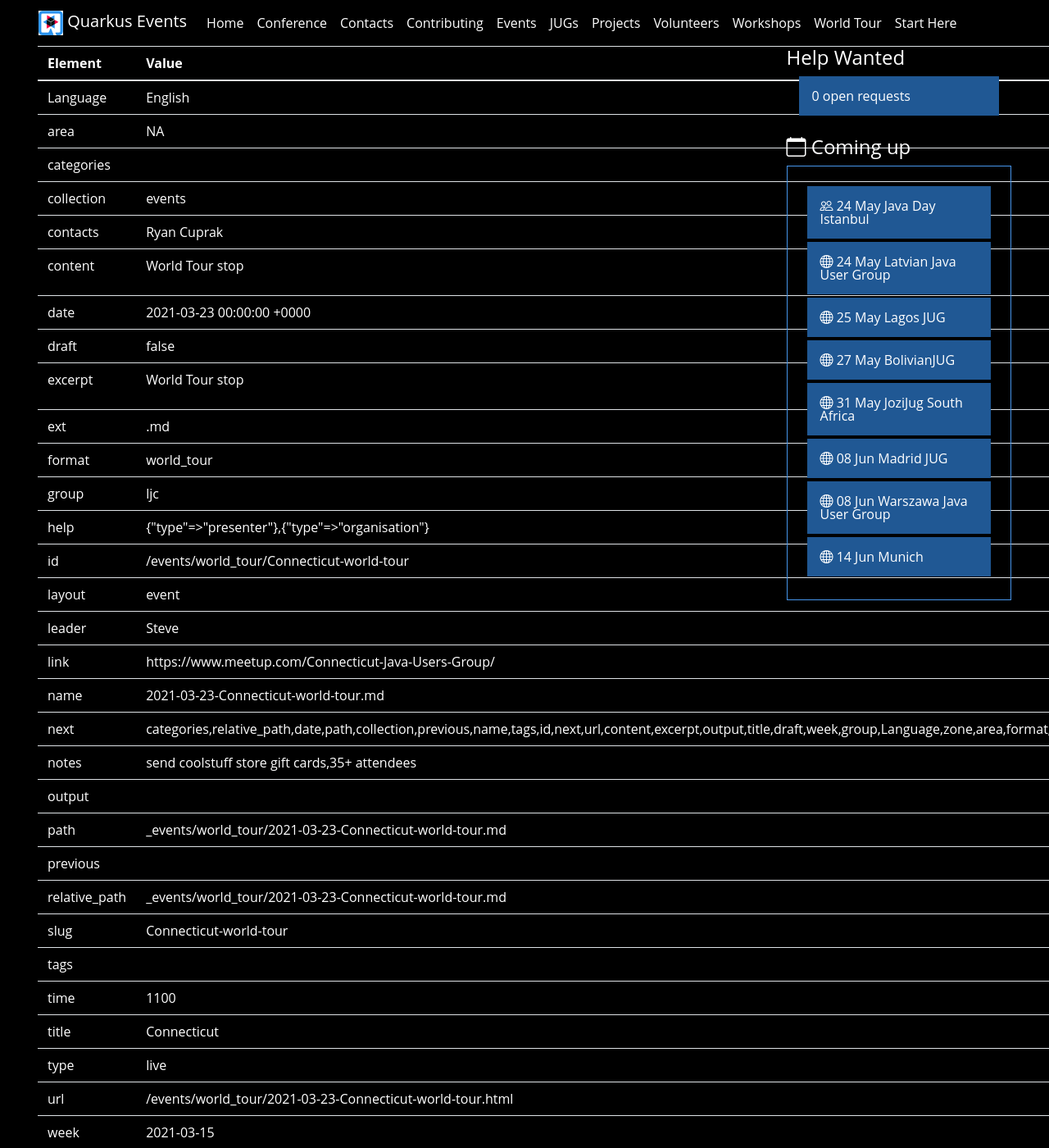
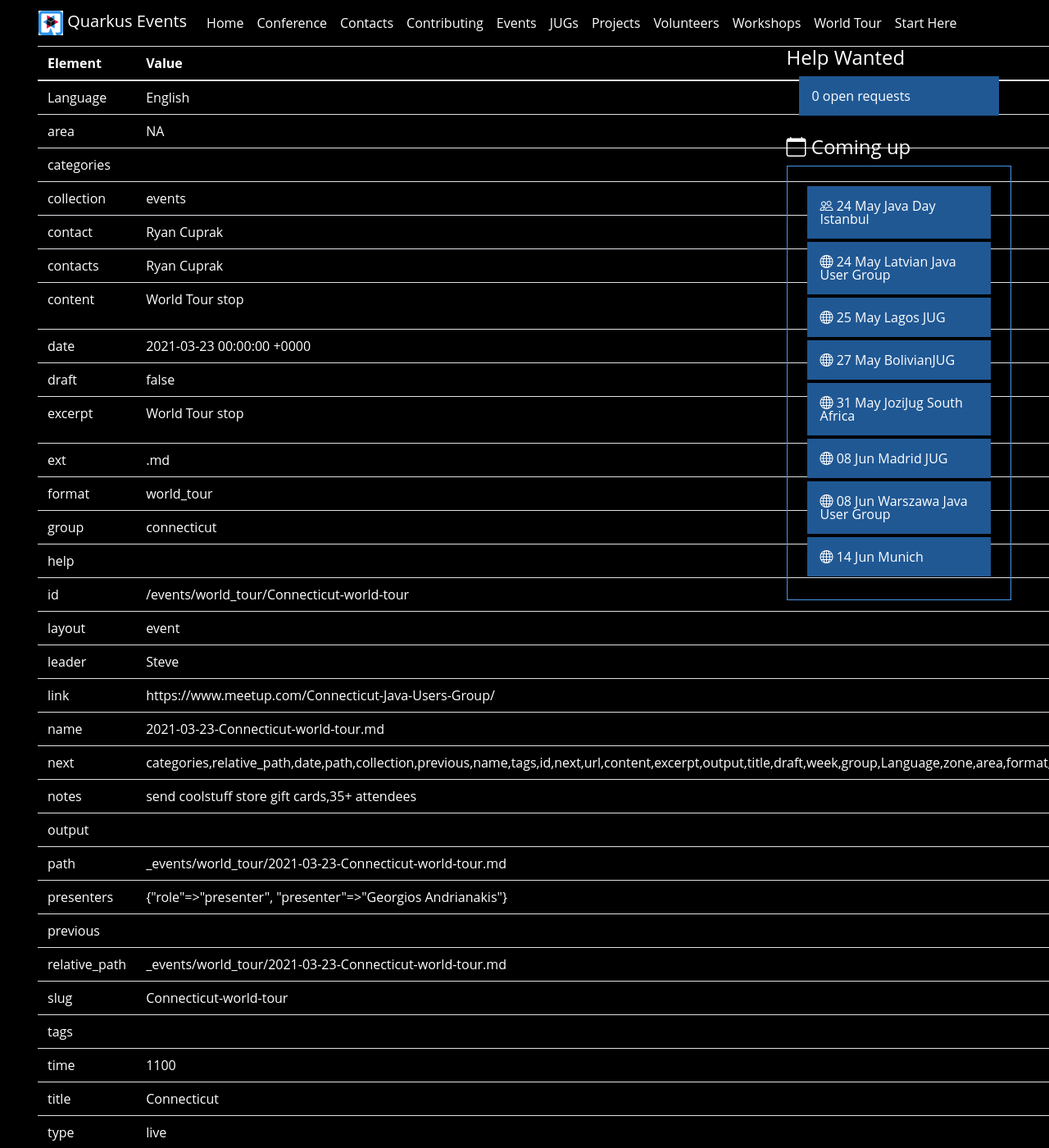
Before and after one commit to spoole167/quarkus-events.github.io, a Jekyll site: the page built from _events/world_tour/2021-03-23-Connecticut-world-tour.md, in a window 1280 px wide and 1400 px high. Shown: the whole window at 82% size. Built offline with Jekyll 4.4.1, drawn with Linux system fonts in a browser that asks for light colours.

Commit message:
Update Tour “2021-03-23-Connecticut-world-tour”

```diff
--- a/_events/world_tour/2021-03-23-Connecticut-world-tour.md
+++ b/_events/world_tour/2021-03-23-Connecticut-world-tour.md
@@ -1,13 +1,16 @@
 ---
+layout: event
+virtual: true
+contact: Ryan Cuprak
 notes:
   - send coolstuff store gift cards
   - 35+ attendees
-help:
-  - type: presenter
-  - type: organisation
+zone: EST
+presenters:
+  - role: presenter
+    presenter: Georgios Andrianakis
+help: []
 leader: Steve
-layout: event
-zone: EST
 area: NA
 format: world_tour
 title: Connecticut
@@ -17,7 +20,7 @@
 contacts: Ryan Cuprak
 Language: English
 type: live
-group: ljc
+group: connecticut
 link: https://www.meetup.com/Connecticut-Java-Users-Group/
 ---
 World Tour stop
```
